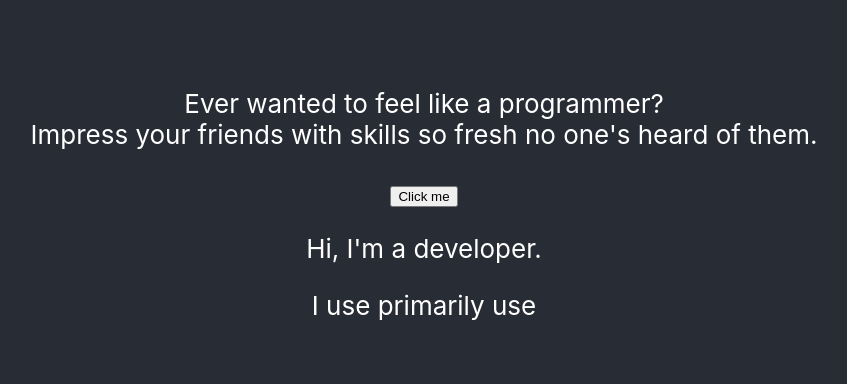
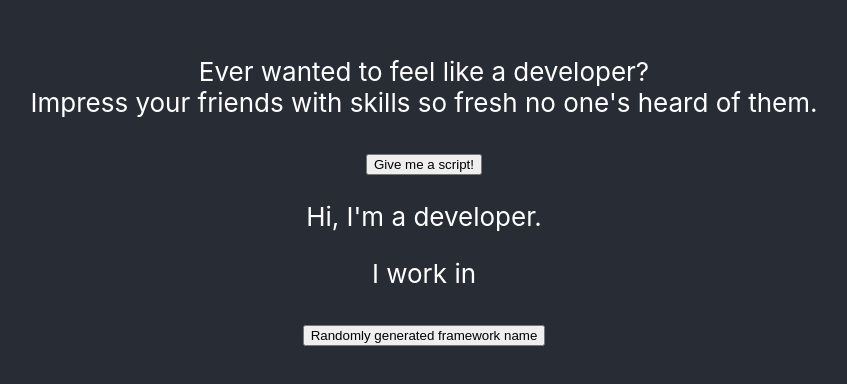
Before and after one commit to joelmackenz/im-a-developer, a React (Create React App) app: page / in a window 1280 px wide. Shown: the part 196-580 px from the top of the page, without its empty margins (216-1063 px from the left). Built offline with nearby package versions, Linux system fonts and the light colour scheme.

Commit message:
random generator added, lists expanded

```diff
--- a/src/App.js
+++ b/src/App.js
@@ -1,15 +1,17 @@
 import './App.css';
 import Main from './components/main.js';
+import MakeYourOwn from './components/make-your-own';
 
 function App() {
   return (
     <div className="App">
       <header className="App-header">
         <p>
-          Ever wanted to feel like a programmer? <br />
+          Ever wanted to feel like a developer? <br />
           Impress your friends with skills so fresh no one's heard of them.
         </p>
         <Main />
+        <MakeYourOwn />
       </header>
     </div>
   );
--- a/src/components/main.js
+++ b/src/components/main.js
@@ -10,9 +10,14 @@ export default class Main extends React.Component {
   }
     render(){
 
-    let languageList = ["moose", "X", "Gemm", "Starfruit"]
+    let languageList = ["MOOSE", "EX", "Gemm", "Starfruit", "Oink", "Z+", "HotChocScript", "Crocodile#", "Gouda On Rails",
+        "obvious", "CON", "smoov", "wicker2basic" ]
 
-    let frameworkList = ["Rodent", "VerBatim UI", "AbsoLoot", "Tangor Lite", "Taxidermy", "JAWbone", "Steven", "Dime Bag", "Oogoo by Murb", "Eggon", "Slim Fit", "Corduroy", "Geoduck"]
+    let frameworkList = ["Zungle", "VaVaVoom", "Rodent", "VerBatim UI", "AbsoLoot", "Tangor Lite",
+        "Taxidermy", "JAWbone", "Steven", "Dime Bag", "Oogoo by Murb", "Eggon", "Slim Fit", "Corduroy", "Geoduck",
+        "Cherry Cheesecake", "Comte", "Orkhestra", "Hippogriff Lite", "JChimera", "DonQuoté", "LTNGBUG basic", "wicker2 JIB", "LATERAL", "parboil"]
+
+    let libraries = ["AtomsFere", "faULT", "kQuestion", "Cilantro", "Cilantro Chopped", "quiver"]
 
     let getLanguage = () => {
         let random = Math.floor(Math.random() * languageList.length);
@@ -32,12 +37,12 @@ export default class Main extends React.Component {
 
         return(
             <div>
-                <button onClick={() => { getLanguage(); getFramework(); }}> Click me </button>
+                <button onClick={() => { getLanguage(); getFramework(); }}> Give me a script! </button>
                 <p>
                     Hi, I'm a {this.state.language} developer.
                 </p>
                 <p>
-                    I use primarily use
+                    I work in
                 </p>
                 {this.state.framework}
 
--- /dev/null
+++ b/src/components/make-your-own.css
@@ -0,0 +1,3 @@
+.random-framework {
+    text-transform:capitalize;
+}
--- /dev/null
+++ b/src/components/make-your-own.js
@@ -0,0 +1,52 @@
+import React from "react";
+import "./make-your-own.css";
+
+export default class MakeYourOwn extends React.Component {
+  constructor(props) {
+    super(props);
+    this.state = {
+      framework: null,
+    }
+  }
+    render(){
+
+    let startingSyllables = ["zun", "go", "nus", "imb", "ogl", "no", "egg", "loco", "amb", "ang"]
+    let middleSyllables = ["que", "gu", "el", "ra", " ", "an"]
+    let endingSyllables = ["ggle", "ard", "le", "te", "stra", "roy", "my" ]
+    let secondName = ["Lite", "MVN", "t", "Flex"]
+
+    let getFramework = () => {
+        let newFramework = null
+        let randomStarting = Math.floor(Math.random() * startingSyllables.length);
+        let randomMiddle = Math.floor(Math.random() * middleSyllables.length)
+        let randomEnding = Math.floor(Math.random() * endingSyllables.length);
+        let randomSecondName = Math.floor(Math.random() * secondName.length);
+        let checkForMiddle = Math.floor(Math.random() * 2);
+        let checkForSecondName = Math.floor(Math.random() * 4);
+        console.log(checkForSecondName)
+        if (checkForMiddle) {
+            newFramework = `${startingSyllables[randomStarting]}${middleSyllables[randomMiddle]}${endingSyllables[randomEnding]}`
+            } else {
+            newFramework = `${startingSyllables[randomStarting]}${endingSyllables[randomEnding]}`
+            }
+        if (checkForSecondName === 1) {
+            newFramework = `${newFramework} ${secondName[randomSecondName]}`
+        }
+        console.log(newFramework)
+        this.setState ({
+        framework: newFramework
+    })
+
+
+    }
+
+        return(
+            <div>
+                <button onClick={() => { getFramework(); }}>Randomly generated framework name</button>
+                <h2 className="random-framework">
+                    {this.state.framework}
+                </h2>
+            </div>
+        )
+    }
+};
```
Also changed, not shown: 1 other file (tests, documents, lock files or other folders).
